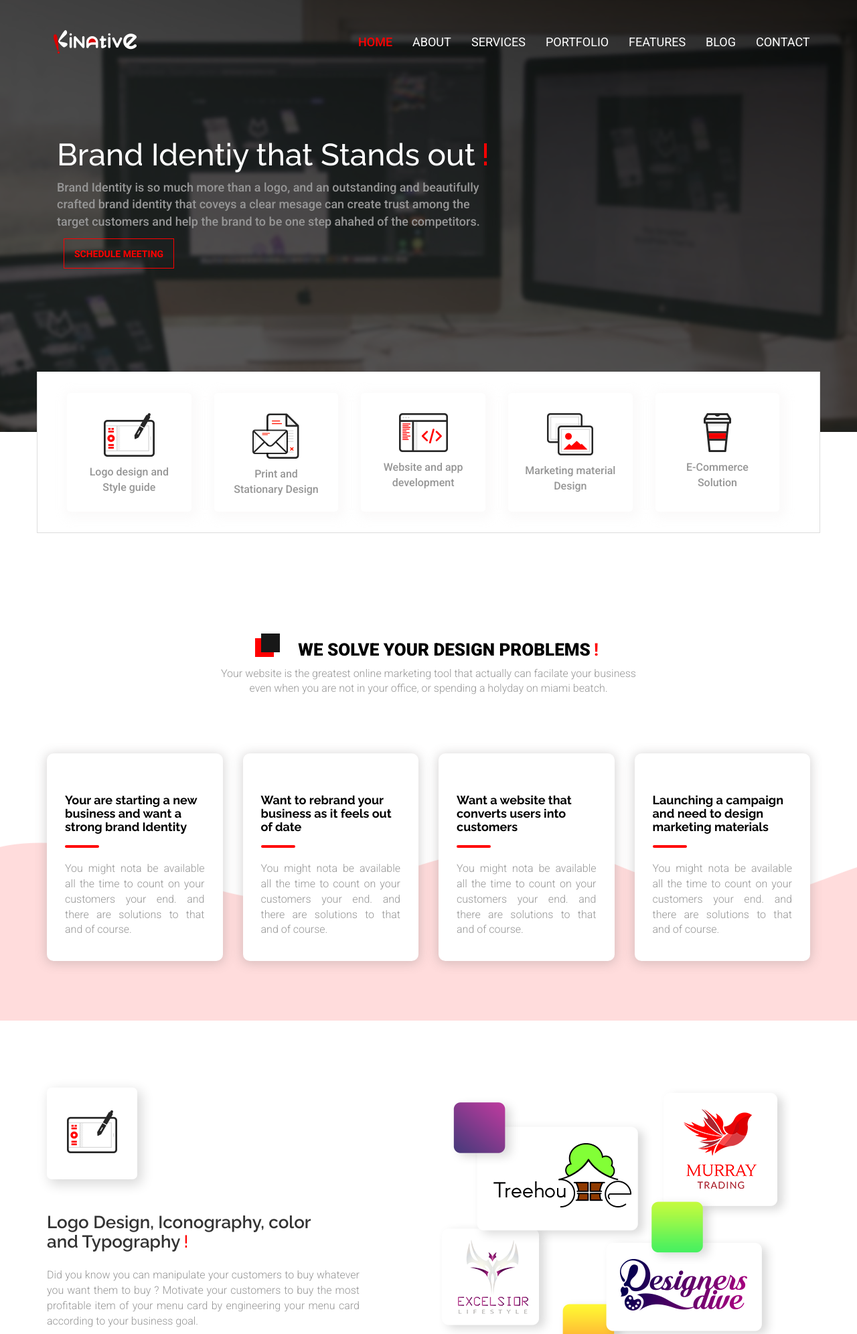
After one commit to refun07/kinative_version2, a PHP site: page /brand_identity.html in a window 1280 px wide; the page is wider, and only the part inside the window is pictured. The commit adds this page. Shown: the top 1992 px of that part at 67% size. Run offline with PHP 8.4, Linux system fonts and the light colour scheme; some libraries are stand-ins or nearby versions.

Commit message:
brand identity page

```diff
--- /dev/null
+++ b/brand_identity.html
@@ -0,0 +1,558 @@
+<!DOCTYPE html>
+<html>
+<head>
+<meta charset="utf-8">
+<meta http-equiv="X-UA-Compatible" content="IE=edge">
+<meta name="viewport" content="width=device-width, initial-scale=1, minimum-scale=1, maximum-scale=1" />
+<meta name="description" content="">
+<meta name="author" content="">
+<title>Kinative-WE BUILD YOUR BRAND</title>
+<link href="libraries/bootstrap/bootstrap.min.css" rel="stylesheet"/>
+
+<link rel="stylesheet" href="path/to/font-awesome/css/font-awesome.min.css">
+<link rel='stylesheet prefetch' href='https://cdnjs.cloudflare.com/ajax/libs/animate.css/3.5.2/animate.min.css'>
+<link rel='stylesheet prefetch' href='https://cdnjs.cloudflare.com/ajax/libs/OwlCarousel2/2.2.0/assets/owl.theme.default.min.css'>
+<link rel='stylesheet prefetch' href='https://cdnjs.cloudflare.com/ajax/libs/OwlCarousel2/2.2.0/assets/owl.carousel.min.css'>
+
+<link rel="stylesheet" href="libraries/magnific/magnific-popup.css">
+<link rel="stylesheet" href="libraries/hover-min.css"/>
+
+<!-- Core Owl Carousel CSS File  *  v1.3.3 -->
+<link href="https://cdnjs.cloudflare.com/ajax/libs/font-awesome/4.7.0/css/font-awesome.css" rel="stylesheet"/>
+
+
+
+
+<link href="css/component.css" rel="stylesheet"/>
+<link href="css/header.css" rel="stylesheet"/>
+<link href="style.css" rel="stylesheet"/>
+
+<link href="css/esn.css" rel="stylesheet"/>
+<link href="css/web-dev.css" rel="stylesheet"/>
+<link href="css/brand-identity.css" rel="stylesheet"/>
+<link href="css/media.css" rel="stylesheet"/>
+</head>
+
+<body>
+
+<!--
+********************************************************************
+* HEADER SECTION
+********************************************************************
+-->
+<section id="header" class="header">
+<div class="bg">
+<div class="navbar navbar-inverse navbar-fixed-top opaque-navbar">
+<div class="container">
+
+  <div class="row">
+
+
+    <div class="navbar-header">
+     <button type="button" class="navbar-toggle collapsed" data-toggle="collapse" data-target="#navMain">
+                    <span class="sr-only">Toggle navigation</span>
+                    <span class="icon-bar"></span>
+                    <span class="icon-bar"></span>
+                    <span class="icon-bar"></span>
+        </button>
+      <a class="navbar-brand" href="#"><img src="images/logo.png" alt="logo of kinative"/></a>
+    </div>
+    <div class="collapse navbar-collapse" id="navMain">
+      <ul class="nav navbar-nav pull-right">
+        <li ><a class="active hvr-underline-from-left" href="#">Home</a></li>
+        <li><a class="hvr-underline-from-left" href="#">About</a></li>
+        <li><a class="hvr-underline-from-left" href="#">Services</a></li>
+        <li><a class="hvr-underline-from-left" href="#">Portfolio</a></li>
+        <li><a class="hvr-underline-from-left" href="#">Features</a></li>
+          <li><a class="hvr-underline-from-left" href="#">Blog</a></li>
+        <li><a   class="hvr-underline-from-left" href="#">Contact</a></li>
+      </ul>
+    </div>
+  </div>
+  </div>
+</div>
+
+
+ <div class="container" >
+        <div class="row main_content">
+             <div class="col-md-12">
+               <h1 class="main_heading2 f-rw f-500 f-46">Brand Identiy that Stands out<mark class="red_bold f-500">!</mark></h1>
+               <p class="dark_para2">Brand Identity is so much more than a logo, and an outstanding and beautifully crafted brand identity that coveys a clear mesage can create trust among the target customers and  help the brand to be one step ahahed of the competitors.
+               </p>
+                 <div><a href="#" class="btn hvr-bounce-to-right">SCHEDULE MEETING</a></div>
+            </div>
+          </div>
+  </div>
+
+</div>
+</section>
+
+
+
+
+<!-- =================END of HEADER============== -->
+
+<!-- =================START of WHY US============== -->
+<section id="expectation" class="expect">
+  <div class="container">
+      <div class="row">
+         <div class="web_service content-box3">
+            <div class="col-md-2 content-box2">
+               <img src="images/brand-identity/brand_logoicon.png" alt="Brand logoicon"/>
+               <p class="dark_para3">Logo design and Style guide</p>
+            </div>
+             <div class="col-md-2 content-box2">
+               <img src="images/brand-identity/brand_printicon.png" alt="Brand Print Icon"/>
+               <p class="dark_para3">Print and Stationary Design</p>
+            </div>
+              <div class="col-md-2 content-box2">
+               <img src="images/webdev_service/webdesign_icon.png" alt="Website and app development"/>
+               <p class="dark_para3">Website and app development</p>
+            </div>
+             <div class="col-md-2 content-box2">
+               <img src="images/brand-identity/brand_marketicon.png" alt="Brand Marketicon"/>
+               <p class="dark_para3">Marketing material Design</p>
+            </div>
+             <div class="col-md-2 content-box2">
+               <img src="images/brand-identity/brand_packageicon.png" alt="Brand Packageicon"/>
+               <p class="dark_para3">E-Commerce Solution</p>
+            </div>
+
+         </div>
+
+      </div> <!-- row -->
+  </div> <!-- container -->
+</section> <!-- why_us -->
+
+<!-- =================END of WHY US============== -->
+
+
+
+
+<!-- ================================ Start of LOGO FEATURES ====================-->
+<section class="logo_features web_features">
+    <div class="container">
+      <div class="row  text-center margin-bottom-90">
+          <span id="naming">
+                    <img src="images/icons/section_icon.png" alt="section_icon"/>
+                    <h2 class="section_tag f-26">WE SOLVE YOUR DESIGN PROBLEMS<mark class="red_bold">!</mark></h2>
+          </span>
+                  <p class="light_para_b text-center auto m-w">Your website is the greatest online marketing tool that actually can facilate your business even when you are not in your office, or spending a holyday on miami beatch.
+                  </p>
+      </div>
+
+      <div class="row">
+          <div class="col-md-3">
+              <div class="element-box">
+               <h2 class="b_para f-rw">Your are starting a new business and want a strong brand Identity </h2>
+                <hr class="hr-liner">
+               <p class="light_para_b">You might nota be available all the time to count on your customers your end. and there are solutions to that and of course.</p>
+            </div>
+          </div>
+           <div class="col-md-3">
+              <div class="element-box">
+               <h2 class="b_para f-rw">Want to rebrand your business as it feels out of date </h2>
+                <hr class="hr-liner">
+               <p class="light_para_b">You might nota be available all the time to count on your customers your end. and there are solutions to that and of course.</p>
+            </div>
+          </div>
+           <div class="col-md-3">
+              <div class="element-box">
+               <h2 class="b_para f-rw">Want a website that converts users into customers</h2>
+                <hr class="hr-liner">
+               <p class="light_para_b">You might nota be available all the time to count on your customers your end. and there are solutions to that and of course.</p>
+            </div>
+          </div>
+          <div class="col-md-3">
+              <div class="element-box">
+               <h2 class="b_para f-rw">Launching a campaign and need to design marketing materials</h2>
+                <hr class="hr-liner">
+               <p class="light_para_b">You might nota be available all the time to count on your customers your end. and there are solutions to that and of course.</p>
+            </div>
+          </div>
+      </div>
+
+</div>
+</section>
+
+<!-- ================================ END OF ABOUT ====================-->
+
+
+ <!-- ================================ Start OF LOGO_DESIN ====================-->
+<section class="logo-design pad120">
+   <div class="container">
+      <div class="row">
+         <div class="col-md-6">
+           <div class="img-box">
+            <img src="images/brand-identity/brand_logoicon_big.png" alt="Brand Logo Icon"/>
+           </div>
+              <h2 class="font-raleway f-weight600 f-26 max-width471 mt50"> Logo Design, Iconography, color and Typography<mark class="red_bold f-weight500">!</mark></h2>
+              <p class="light_para_b max-433 cus-m24">Did you know you can manipulate your customers to buy whatever you want them to buy ? Motivate your customers to buy the most profitable item of your menu card by engineering your menu card according to your business goal.</p>
+               <div><a href="#" class="btn hvr-bounce-to-right cus-m39" >LEARN MORE</a></div>
+         </div>
+         <div class="col-md-6">
+            <img src="images/brand-identity/brand_logoartwork.png" class="img-responsive" alt="Brand Logo Art Work"/>
+         </div>
+      </div>
+   </div>
+</section>
+
+ <!-- ================================ Start OF LOGO_DESIN ====================-->
+
+ <!-- ================================ Start OF BUSINESSCARD_DESIN ====================-->
+<section class="business-card-design pad120 " >
+   <div class="container-fluid">
+      <div class="row no-gutter">
+         <div class="col-md-6">
+            <img src="images/brand-identity/brand_printartwork.png" class="img-responsive" alt="Brand Logo Art Work"/>
+         </div>
+         <div class="col-md-6 ">
+           <div class="dark_bg">
+            <div class="img-box">
+              <img src="images/brand-identity/brand_marketicon.png"  alt="Brand Logo ART Icon"/>
+            </div>
+              <h2 class="font-raleway f-weight600 f-26 max-width471 mt50"> Business card and other brand collaterals Design <mark class="red_bold f-weight500">!</mark></h2>
+              <p class="light_para_b max-433 cus-m24">Did you know you can manipulate your customers to buy whatever you want them to buy ? Motivate your customers to buy the most profitable item of your menu card by engineering your menu card according to your business goal.</p>
+               <div><a href="#" class="btn hvr-bounce-to-right cus-m39" >LEARN MORE</a></div>
+            </div>
+         </div>
+      </div>
+   </div>
+</section>
+
+ <!-- ================================ Start OF BUSINESSCARD_DESIN ====================-->
+
+  <!-- ================================ Start OF WEBSITE_DESIN ====================-->
+<section class="websitedesign pad120" style="padding-bottom: 0px">
+   <div class="container">
+      <div class="row">
+         <div class="col-md-6">
+           <div class="img-box">
+            <img src="images/brand-identity/brand_webicon_big.png" alt="Brand Logo Icon"/>
+           </div>
+              <h2 class="font-raleway f-weight600 f-26 max-width471 mt50"> Logo Design, Iconography, color and Typography<mark class="red_bold f-weight500">!</mark></h2>
+              <p class="light_para_b max-433 cus-m24">Did you know you can manipulate your customers to buy whatever you want them to buy ? Motivate your customers to buy the most profitable item of your menu card by engineering your menu card according to your business goal.</p>
+               <div><a href="#" class="btn hvr-bounce-to-right cus-m39" >LEARN MORE</a></div>
+         </div>
+         <div class="col-md-6">
+            <img src="images/brand-identity/brand_webartwork.png" class="img-responsive" alt="Brand Logo Art Work"/>
+         </div>
+      </div>
+   </div>
+</section>
+
+ <!-- ================================ END OF WEBSITE_DESIN ====================-->
+
+
+
+
+
+
+<!-- ================================ Start OF PORTFOLIOS ====================-->
+
+<section class="portfolio" id="portfolios" >
+    <div class="container">
+        <div class="row">
+             <div class="col-md-6 margin-top-130">
+                  <span id="naming">
+                    <img  src="images/icons/section_icon.png" alt="section_icon"/>
+                    <h2 class="section_tag">OUR WORK<mark class="red_bold">!</mark></h2>
+                  </span>
+                  <p class="light_para_b">We have served clients from <mark class="red">ALL OVER THE</mark><mark class="black">WORLD</mark> and helped them do better what they are already good at ! Expanding business and creating a strong customer base. We  to serve our clients, and the smile on their face when they succeed
+                  </p>
+             </div>
+             <div class="col-md-6 margin-top-75">
+                <img src="images/world_map.png" class="img-responsive" alt="world_map">
+             </div>
+        </div>
+    </div>
+
+</section>
+
+<div class="portfolio-item">
+   <div class="container-fluid">
+       <div class="row no-gutter">
+          <div class="col-md-5  col-xs-12 portfolio-img wow zoomInUp animated" >
+                    <div class="portfolio-des">
+                        <img src="images/portfolios/1.jpg" alt="">
+                        <div class="overlay-background">
+                         <div class="portfolio-text">
+                           <h2>MURRAY TRADING</h2>
+                            <h3 class="margin-6px">Brand Identity Design</h3>
+                            <h3 class="margin-20px"> </h3>
+
+                           <a href="#" class="btn hvr-bounce-to-right white-btn">VIEW WORK</a>
+
+                            </div>
+
+                         </div> <!--overlay-background-->
+                        </div>
+              </div>
+
+               <div class="col-md-7  col-xs-12 portfolio-img wow zoomInUp animated" >
+                    <div class="portfolio-des">
+                        <img src="images/portfolios/2.jpg" alt="">
+                        <div class="overlay-background">
+                         <div class="portfolio-text">
+                           <h2>PROCHESTA FOUNDATION</h2>
+                            <h3 class="margin-6px">Website</h3>
+                            <h3 class="margin-20px">Volunteer Registration System</h3>
+
+                           <a href="#" class="btn hvr-bounce-to-right white-btn">VIEW WORK</a>
+
+                            </div>
+
+                         </div> <!--overlay-background-->
+                        </div>
+              </div>
+
+              <div class="col-md-6  col-xs-12 portfolio-img wow zoomInUp animated" >
+                    <div class="portfolio-des">
+                        <img src="images/portfolios/3.jpg" alt="">
+                        <div class="overlay-background">
+                         <div class="portfolio-text">
+                           <h2>EVENT STAFFING NETWORK</h2>
+                            <h3 class="margin-6px">Brand Identity Design</h3>
+                            <h3 class="margin-20px">Event Management Software</h3>
+
+                           <a href="#" class="btn hvr-bounce-to-right white-btn">VIEW WORK</a>
+
+                            </div>
+
+                         </div> <!--overlay-background-->
+                        </div>
+              </div>
+
+               <div class="col-md-6  col-xs-12 portfolio-img wow zoomInUp animated" >
+                    <div class="portfolio-des">
+                        <img src="images/portfolios/4.jpg" alt="">
+                        <div class="overlay-background">
+                         <div class="portfolio-text">
+                           <h2>COFFEE BOOK</h2>
+                            <h3 class="margin-6px">Brand Identity Design</h3>
+                            <h3 class="margin-20px">Web Development - Promo Video</h3>
+
+                           <a href="#" class="btn hvr-bounce-to-right white-btn">VIEW WORK</a>
+
+                            </div>
+
+                         </div> <!--overlay-background-->
+                        </div>
+              </div>
+
+
+
+       </div>
+    </div>
+</div>
+
+ <div class="col-md-12 light_bg">
+                  <img class="more_icon" src="images/right.png" alt="left_icon_more"/>
+                   <a href="">VIEW MORE WORKS</a>
+                   <img class="more_icon" src="images/left.png" alt="right_icon_png"/>
+              </div>
+<!-- ================================ END OF PORTFOLIOS ====================-->
+
+
+<!-- ================================ START OF BLOGS ====================-->
+<section class="blog" id="blog">
+    <div class="container">
+      <div class="row  text-center margin-bottom-90">
+          <span id="naming">
+                    <img src="images/icons/section_icon.png" alt="section_icon"/>
+                    <h2 class="section_tag">FROM OUR BLOG<mark class="red_bold">!</mark></h2>
+                  </span>
+                  <p class="light_para_b text-center">We have served clients from and helped them do better what they are already good at ! Expanding business and creating a strong customer base. We to serve our clients, and the smile on their face when they succeed.
+                  </p>
+      </div>
+        <div class="row">
+           <div class="col-md-4 col-xs-12">
+             <article class="inner-box">
+                    <div class="data-box">
+                       <p> NOVEMBER 13TH,2017</p>
+                    </div>
+                    <figure class="image-box">
+                        <img src="images/blogs/1.jpg" class="img-responsive" alt=""/>
+
+                    </figure>
+                    <div class="content-box">
+                          <h3 class="blog-auth">TM. Abir</h3>
+                          <h2 class="font-raleway f-weight500">Introducing Yoga: Our May 2017 Joomla template</h2>
+                          <p class="inline-block"><a class="red-post" href="">READ POST</a></p>
+                          <div class="arrow">
+                            <div class="line"></div>
+                            <div class="point"></div>
+                          </div>
+                     </div>
+              </article>
+
+           </div>
+
+            <div class="col-md-4 col-xs-12">
+             <article class="inner-box">
+                    <div class="data-box">
+                       <p> NOVEMBER 13TH,2017</p>
+                    </div>
+                    <figure class="image-box">
+                          <img src="images/blogs/2.jpg" class="img-responsive" alt=""/>
+
+                    </figure>
+                    <div class="content-box">
+                          <h3 class="blog-auth">Al Imran</h3>
+                          <h2 class="font-raleway f-weight500">Joomla! 4 admin dashboard concept by JoomShaper</h2>
+                          <p class="inline-block"><a class="red-post" href="">READ POST</a></p>
+                          <div class="arrow">
+                            <div class="line"></div>
+                            <div class="point"></div>
+                          </div>
+                     </div>
+              </article>
+
+           </div>
+
+
+            <div class="col-md-4 col-xs-12">
+             <article class="inner-box">
+                    <div class="data-box">
+                       <p> NOVEMBER 13TH,2017</p>
+                    </div>
+                    <figure class="image-box">
+                          <img src="images/blogs/3.jpg" class="img-responsive" alt=""/>
+
+                    </figure>
+                    <div class="content-box">
+                          <h3 class="blog-auth">Azmir Shabib</h3>
+                          <h2 class="font-raleway f-weight500">10 best Joomla templates for your business websites</h2>
+                          <p class="inline-block"><a class="red-post" href="">READ POST</a></p>
+                          <div class="arrow">
+                            <div class="line"></div>
+                            <div class="point"></div>
+                          </div>
+                     </div>
+              </article>
+
+           </div>
+
+
+     </div> <!-- row -->
+   </div> <!-- container -->
+</section>  <!-- blogs    -->
+
+
+
+<!-- ================================ START OF START A PROJECT ====================-->
+
+<section class="talks" id="talk">
+    <div class="container">
+        <div class="row">
+             <div class="col-md-6">
+                  <span id="naming">
+                    <img  src="images/icons/section_icon.png" alt="section_icon"/>
+                    <h2 class="section_tag">LET'S TALK YOUR PROJECT<mark class="red_bold">!</mark></h2>
+                  </span>
+                  <p class="light_para_b">Lets talk about your project.Tell us the detail and we will reach you with a competetive and reasonable qoute.
+                  </p>
+                  <p><a href="#" class="btn_black hvr-bounce-to-right">START A PROJECT</a></p>
+             </div>
+
+
+             <div class="col-md-6">
+              <div class="row talk-cards">
+                <div class="talk-card col-md-4">
+                  <img src="images/webdev_service/phone_icon.png" alt="Phone Icon"/>
+                  <p class="dark_para2">over phone</p>
+
+                </div>
+                <div class="talk-card col-md-4">
+                  <img src="images/webdev_service/skype_icon.png" alt="Skype Icon"/>
+                  <p class="dark_para2">over phone</p>
+
+                </div>
+                <div class="talk-card col-md-4">
+                  <img src="images/webdev_service/meeting_icon.png" alt="Meeting Icon"/>
+                  <p class="dark_para2">over phone</p>
+
+                </div>
+             </div>
+
+
+
+             </div>
+
+        </div>
+    </div>
+</section>
+
+
+
+
+
+
+
+
+
+
+
+
+
+
+
+<!-- ================================ END OF START A PROJECT ====================-->
+
+<!-- ================================ START OF BLOGS ====================-->
+
+
+
+
+
+<!-- ================================ END OF SUBSCRIBE ====================-->
+
+<section class="hellos" id="hello">
+    <div class="container">
+        <div class="row">
+             <div class="col-md-6 col-xs-12 margin-top150">
+                  <span id="naming">
+                    <img  src="images/icons/section_icon.png" alt="section_icon"/>
+                    <h2 class="section_tag">SAY HELLO<mark class="red_bold">!</mark></h2>
+                  </span>
+                  <p class="light_para_b">Subscribe to ous newsletter to get new blog posts,freebies,promo codes business and marketing tips directly to your mail box.
+                  </p>
+                  <p><a href="#" class="btn_black hvr-bounce-to-right">MAIL US</a></p>
+             </div>
+
+             <div class="col-md-4 col-md-offset-2 col-xs-12 col-xs-offset-0 address">
+                <img src="images/webdev_service/map.png" alt="map_address" style="position: relative;background: 100%" />
+                <div class="adress_card" style="position: absolute;top : 177px">
+                  <img src="images/map_add.png" alt="map_address"/>
+                  <address class="address_des">
+                    <p class="light_para_b" style="font-weight: 500;margin-bottom: 3px">Address:</p>
+                    <p class="light_para_b">100 Genetic point 11,H,25, Road 11<br>
+                       Banani,Dhaka,Bangladesh
+                    </p>
+                  </address>
+                </div>
+             </div>
+
+        </div>
+    </div>
+</section>
+
+<!-- jQuery Include -->
+<script src='https://cdnjs.cloudflare.com/ajax/libs/jquery/3.1.0/jquery.min.js'></script>
+
+<script src="libraries/jquery.easing.min.js"></script><!-- Easing Animation Effect -->
+
+<script src="libraries/bootstrap/bootstrap.min.js"></script> <!-- Core Bootstrap v3.2.0 -->
+
+
+
+
+
+<script type="text/javascript" src="libraries/magnific/jquery.magnific-popup.js"></script>
+<script src="libraries/wow.min.js"></script>
+
+<script src='https://cdnjs.cloudflare.com/ajax/libs/OwlCarousel2/2.2.0/owl.carousel.min.js'></script>
+<!-- Customized Scripts -->
+<script src="js/myscript.js"></script>
+</body>
+</html>
--- /dev/null
+++ b/css/brand-identity.css
@@ -0,0 +1,40 @@
+.pad120{
+ padding: 100px 0px 30px;
+}
+.navbar-brand>img {
+    margin-top: -8px;
+    margin-left: 25px;
+}
+.max-width471{
+   max-width: 416px;
+ }
+.main_content {
+    margin: 186px 0px 0px 0px;
+}
+.logo_features{
+    padding: 50px 0px 89px;
+}
+.dark_para2 {
+    font-size: 18px;
+    color: #969696;
+    font-weight: 500;
+    max-width: 663px;
+    margin: 0px 0px 12px;
+  }
+
+  .dark_bg{
+    background: #f8f8f8;
+    height: 665px;
+    padding: 115px 100px 0px;
+  }
+
+  .img-box{
+    display: inline-block;
+    -webkit-box-shadow: 5px 6px 18.2px 1.8px rgba(0, 0, 0, 0.15);
+    -moz-box-shadow: 5px 6px 18.2px 1.8px rgba(0, 0, 0, 0.15);
+    box-shadow: 5px 6px 18.2px 1.8px rgba(0, 0, 0, 0.15);
+    padding: 34px 30px 39px;
+    background: #fff;
+    border-radius: 7px;
+
+  }
--- a/css/component.css
+++ b/css/component.css
@@ -11,10 +11,13 @@ body{
 }*/
 
 .font-raleway{
-   font-family: 'Raleway', sans-serif;
+   font-family: 'Raleway', sans-serif!important;
 }
 .f-weight500{
   font-weight: 500!important;
+}
+.f-weight600{
+  font-weight: 600!important;
 }
 .f-weight400{
   font-weight: 400!important;
@@ -31,6 +34,12 @@ a:hover,a:visited,a:focus{
 .f-24{
    font-size: 24px;
 }
+.f-26{
+  font-size: 26px;
+}
+.f-28{
+   font-size: 28px;
+}
 .inline-block{
   display: inline-block;
 }
@@ -38,6 +47,10 @@ a:hover,a:visited,a:focus{
 .max-386{
   max-width: 402px!important;
 }
+
+ .mt50{
+   margin-top: 50px;
+  }
 
 .m40{
   margin: 40px 0px;
--- a/css/media.css
+++ b/css/media.css
@@ -221,6 +221,9 @@
 }
 
 @media(max-width: 992px) {
+  .blog {
+    padding: 100px 0px 0px!important;
+}
   .web_features{
     background: none;
   }
@@ -289,6 +292,10 @@
 
 
 @media(max-width:768px) {
+
+  .dark_bg{
+    padding: 114px 18px 0px;
+  }
   .talk-cards {
     padding-left: 10px;
     padding-right: 10px;
--- a/style.css
+++ b/style.css
@@ -377,7 +377,7 @@ body{
 /******************END OF PORTFOLIO***************/
 
 /******************START OF BLOG***************/
-#blog{
+.blog{
   padding: 315px 0px 0px;
 }
 
```
Also changed, not shown: images/Style 1.jpg (deleted), images/brand-identity/bg_shape.png (added), images/brand-identity/brand_logoartwork.png (added), images/brand-identity/brand_logoicon.png (added), images/brand-identity/brand_logoicon_big.png (added), images/brand-identity/brand_marketicon.png (added), images/brand-identity/brand_packageicon.png (added), images/brand-identity/brand_printartwork.png (added), images/brand-identity/brand_printicon.png (added), images/brand-identity/brand_printicon_big.png (added), images/brand-identity/brand_webartwork.png (added), images/brand-identity/brand_webicon.png (added), images/brand-identity/brand_webicon_big.png (added), images/brand-identity/header_icon.png (added), 1 more files.
